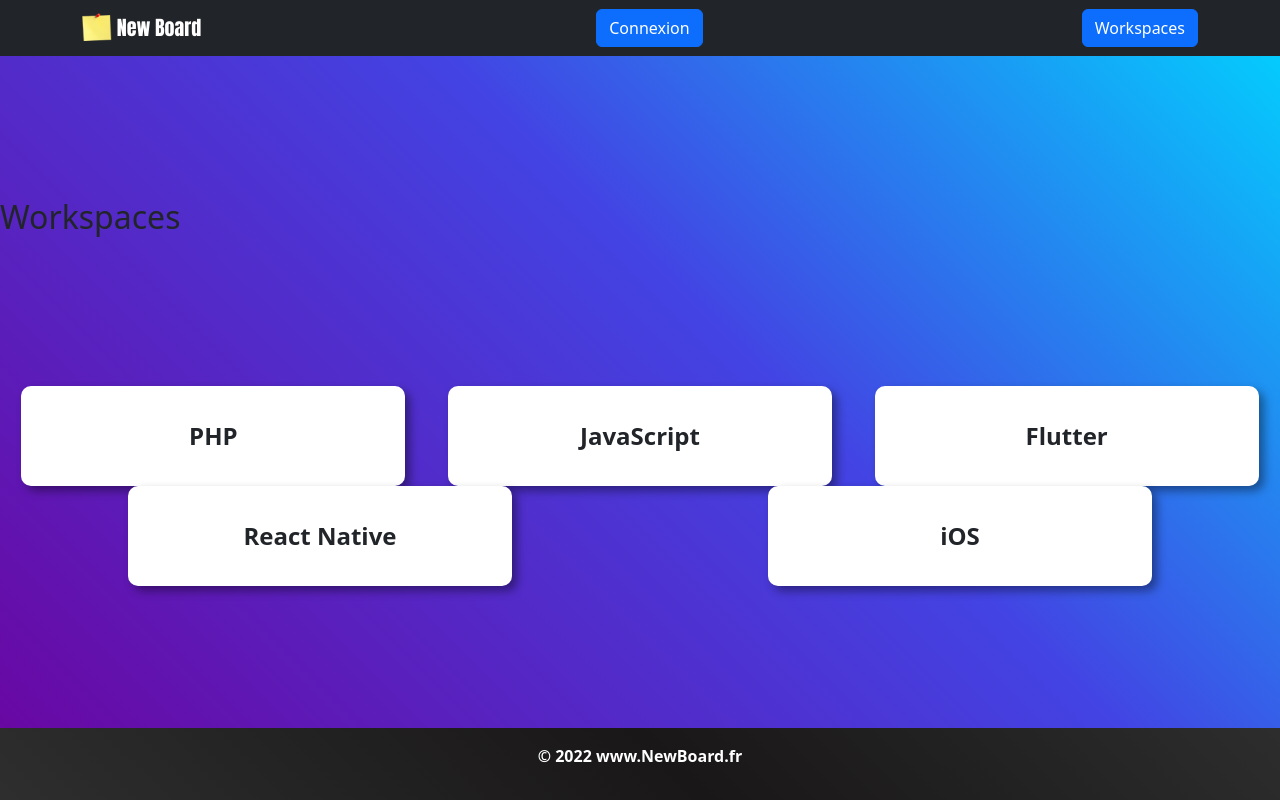
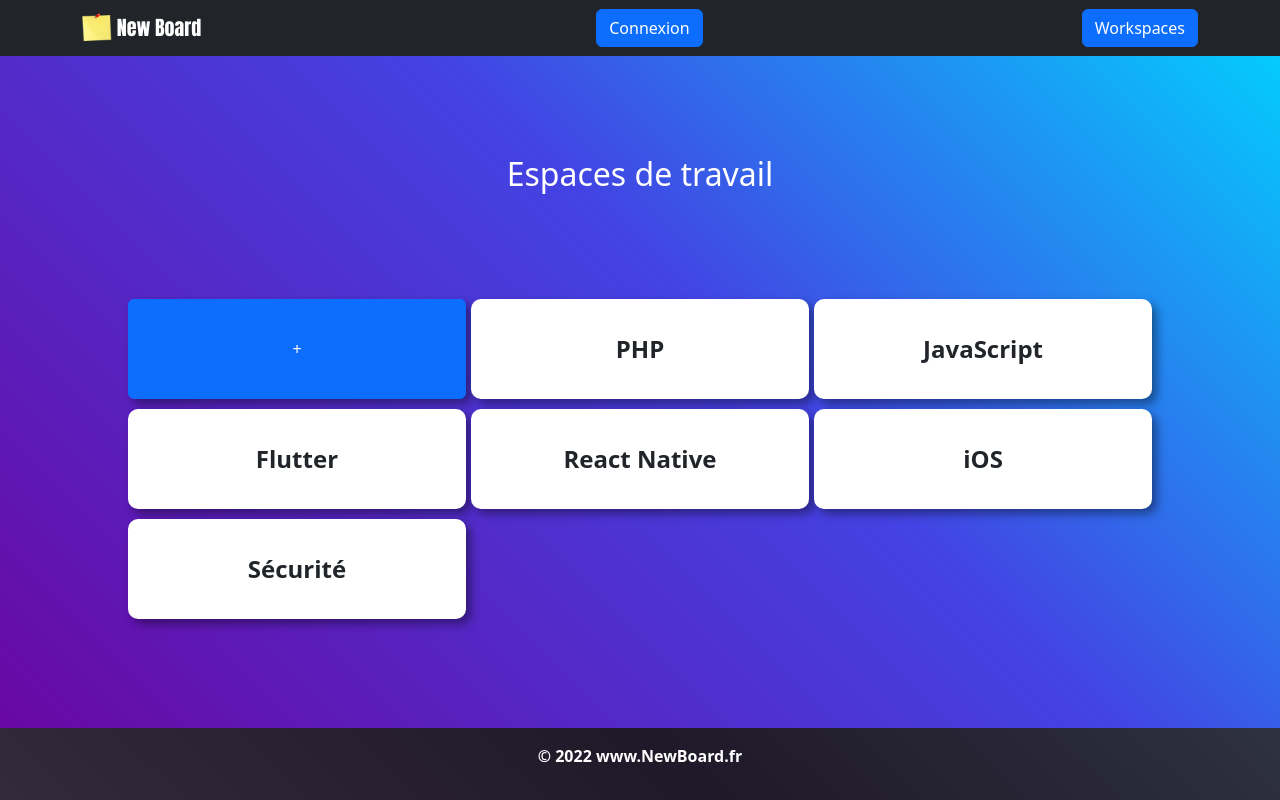
Before and after one commit to emerickCHALET/NewBoard, a React (Create React App) app in the folder newboard/: page /workspaces in a window 1280 px wide. Built offline with nearby package versions, Linux system fonts and the light colour scheme.

Commit message:
modal + form pour ajouter un espace de travail

```diff
--- a/newboard/src/App.tsx
+++ b/newboard/src/App.tsx
@@ -6,7 +6,7 @@ import {BrowserRouter,Routes, Route} from "react-router-dom";
 import InscriptionPage from "./pages/Inscription";
 import ErrorPage from "./pages/Error";
 import Login from "./pages/Login";
-import Workspaces from "./pages/Workspaces";
+import WorkspacesPage from "./pages/WorkspacesPage";
 
 const MainPage = () => {
   return (
@@ -27,7 +27,7 @@ export default function App(){
             <Route path="login" element={<Login/>}/>
             <Route path="*" element={<ErrorPage/>}/>
             <Route path="inscription" element={<InscriptionPage/>}/>
-            <Route path="workspaces" element={<Workspaces/>}/>
+            <Route path="workspaces" element={<WorkspacesPage/>}/>
         </Routes>
         </BrowserRouter>
     );
--- a/newboard/src/Classes/Workspace.tsx
+++ b/newboard/src/Classes/Workspace.tsx
@@ -1,4 +1,3 @@
-import React from "react";
 
 class Workspace {
     name: String;
--- a/newboard/src/index.css
+++ b/newboard/src/index.css
@@ -4,7 +4,7 @@
     --background-color: rgb(107, 4, 159);
     --background-gradient: linear-gradient(45deg, rgba(107, 4, 159, 1) 0%, rgba(67, 67, 227, 1) 57%, rgba(0, 212, 255, 1) 100%);
     --background-color-footer: rgb(46, 46, 46);
-    --background-gradient-footer: linear-gradient(45deg, rgba(46, 46, 46, 1) 0%, rgba(25, 23, 23, 1) 52%, rgba(45, 45, 45, 1) 100%);
+    --background-gradient-footer: linear-gradient(45deg, rgba(46, 46, 46, 0.9) 0%, rgba(25, 23, 23, 0.9) 52%, rgba(45, 45, 45, 0.9) 100%);
 }
 
 body {
@@ -17,6 +17,11 @@ body {
 
 code {
     font-family: source-code-pro, Menlo, Monaco, Consolas, 'Courier New', monospace;
+}
+
+h2{
+    color: white;
+    text-align: center;
 }
 
 .footer {
@@ -157,15 +162,17 @@ input {
 
 /* WORKSPACES */
 
-
+.workspace-container{
+    display: flex;
+    flex-direction: column;
+    align-items: center;
+}
 
 .workspace-list{
     display: flex;
-    flex-direction: row;
+    width: 80%;
     flex-wrap: wrap;
-    justify-content: space-around;
-    align-content: space-around;
-    align-items: center;
+    justify-content: space-between;
 }
 
 .workspace-item{
@@ -174,9 +181,19 @@ input {
     display: flex;
     justify-content: center;
     padding: 2rem;
-    min-width: 30%;
-    width: 25%;
+    min-width: 33%;
+    width: 33%;
     background-color: white;
     border-radius: var(--radius);
     box-shadow: var(--shadow);
+    margin-bottom: 10px;
 }
+
+.workspace-item-add{
+    background-color: dodgerblue;
+    color: white;
+}
+
+.workspace-item-add:hover{
+    cursor: pointer;
+}
--- a/newboard/src/pages/Workspaces.tsx
+++ /dev/null
@@ -1,31 +0,0 @@
-import React from 'react';
-import NavbarHome from "../components/NavbarHome";
-import Footer from "../components/Footer";
-import '../index.css';
-import Workspace from "../Classes/Workspace";
-
-const myWorkspace = new Workspace("PHP");
-const myWorkspace2 = new Workspace("JavaScript");
-const myWorkspace3 = new Workspace("Flutter");
-const myWorkspace4 = new Workspace("React Native");
-const myWorkspace5 = new Workspace("iOS");
-
-let list: Array<Workspace> = [myWorkspace, myWorkspace2, myWorkspace3, myWorkspace4, myWorkspace5];
-
-console.log(list)
-const WorkspacesPage = () => {
-
-
-    return (
-        <div className="wrap">
-            <NavbarHome/>
-                <h2>Workspaces</h2>
-                    <div className={"workspace-list"}>
-                        {list.map((workspace) => { return <div key={workspace.name.toString()} className={"workspace-item"}> {workspace.name} </div>; })}
-                    </div>
-            <Footer/>
-        </div>
-    )
-}
-
-export default WorkspacesPage;
--- /dev/null
+++ b/newboard/src/pages/WorkspacesPage.tsx
@@ -0,0 +1,102 @@
+import React, {useState} from 'react';
+import NavbarHome from "../components/NavbarHome";
+import Footer from "../components/Footer";
+import '../index.css';
+import Workspace from "../Classes/Workspace";
+import Button from 'react-bootstrap/Button';
+import Modal from "react-bootstrap/Modal";
+import {Formik, ErrorMessage, Form, Field} from 'formik';
+import * as Yup from "yup";
+
+
+const myWorkspace = new Workspace("PHP");
+const myWorkspace2 = new Workspace("JavaScript");
+const myWorkspace3 = new Workspace("Flutter");
+const myWorkspace4 = new Workspace("React Native");
+const myWorkspace5 = new Workspace("iOS");
+const myWorkspace6 = new Workspace("Sécurité");
+
+
+let list: Array<Workspace> = [myWorkspace, myWorkspace2, myWorkspace3, myWorkspace4, myWorkspace5, myWorkspace6];
+
+
+const WorkspacesPage = () => {
+
+    const [show, setShow] = useState(false);
+
+    const handleClose = () => setShow(false);
+    const handleShow = () => setShow(true);
+
+
+    const handleSubmit = (values: { name: string;}) => {
+        setShow(false);
+        list.push(new Workspace(values.name))
+    };
+
+    const initialValues = {
+        name: "",
+    };
+
+    const validationSchema = Yup.object().shape({
+        name: Yup.string()
+            .min(2, "Trop petit")
+            .max(25, "Trop long!")
+            .required("Ce champ est obligatoire"),
+    });
+
+    return (
+
+        <div className="wrap">
+            <NavbarHome/>
+
+            {/* à voir pour sortir le modal de ce fichier et en faire un component */}
+
+            <Modal show={show} onHide={handleClose}>
+                <Modal.Header closeButton>
+                    <Modal.Title>Créer un espace de travail</Modal.Title>
+                </Modal.Header>
+                <Modal.Body>
+                    <Formik
+                        initialValues={initialValues}
+                        validationSchema={validationSchema}
+                        onSubmit={(values) => handleSubmit(values)}
+                    >
+                    <Form>
+                        <fieldset className={"field-area"}>
+                            <label htmlFor="name">Name:</label>
+                            <Field name="name" className="form-control" type="text"/>
+                            <ErrorMessage
+                                name="name"
+                                component="small"
+                                className="text-danger"
+                            />
+                        </fieldset>
+                        <Modal.Footer>
+                            <Button variant="secondary" onClick={handleClose}>
+                                Fermer
+                            </Button>
+                            <Button variant="primary" type={"submit"}>
+                                Créer
+                            </Button>
+                        </Modal.Footer>
+                    </Form>
+                    </Formik>
+                </Modal.Body>
+
+            </Modal>
+                <h2>Espaces de travail</h2>
+                <div className={"workspace-container"}>
+                    <div className={"workspace-list"}>
+                        {/* eslint-disable-next-line @typescript-eslint/no-unused-expressions */}
+                        <Button className={"workspace-item workspace-item-add"} variant="primary" onClick={() => { handleShow() }}>
+                            +
+                        </Button>
+                        {list.map((workspace) => { return <div key={workspace.name.toString()} className={"workspace-item"}> {workspace.name} </div>; })}
+                    </div>
+                </div>
+            <Footer/>
+        </div>
+    )
+}
+
+export default WorkspacesPage;
```
Also changed, not shown: newboard/src/components/myModal.tsx (added, +34 -0 lines).
